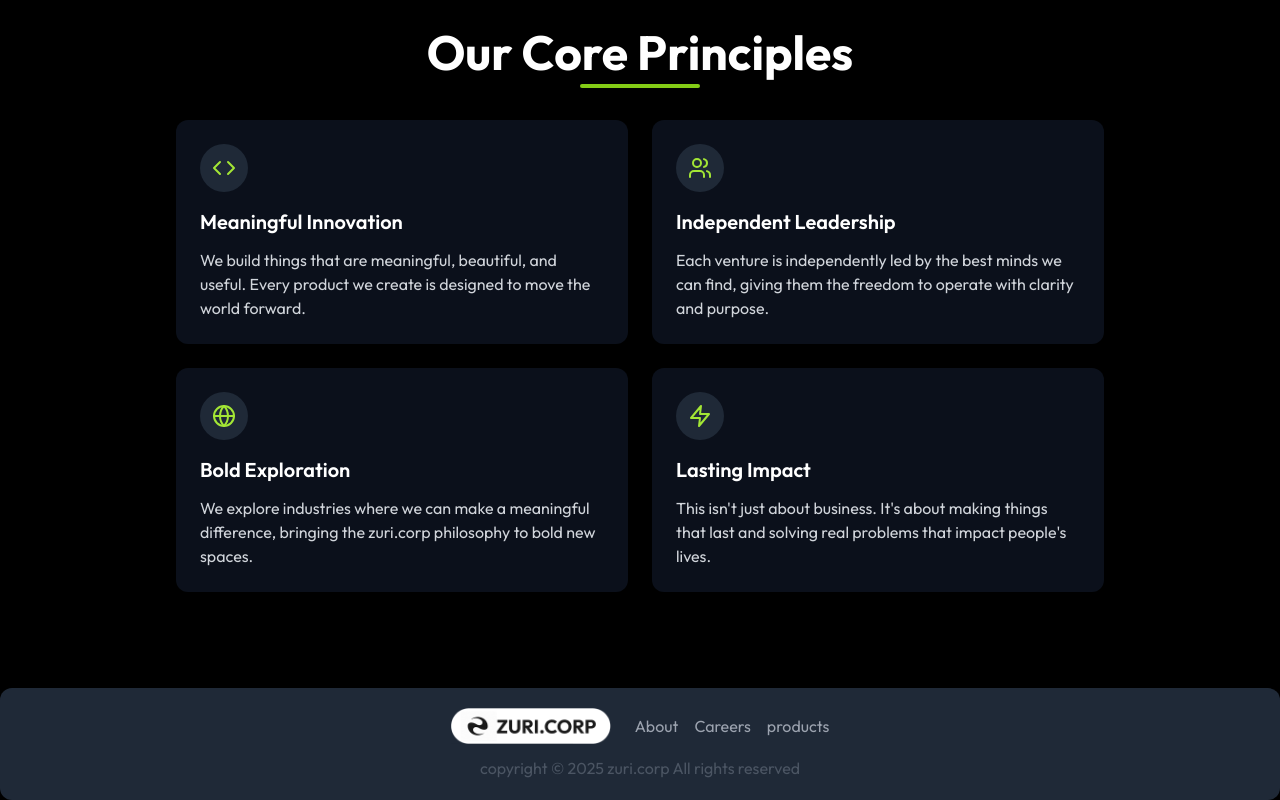
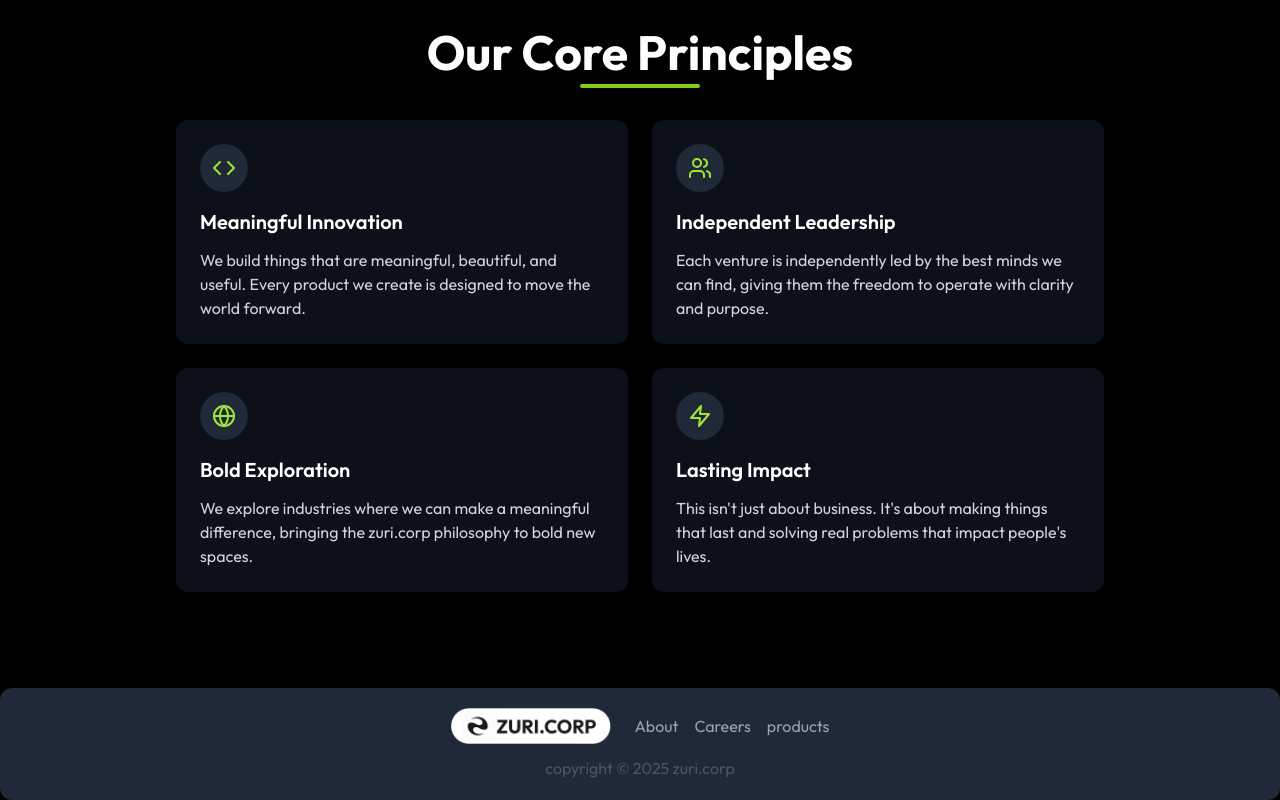
Before and after one commit to Oladotunlaniyan/zuri-landing, a React (Vite) app: page /about-us in a window 1280 px wide. Shown: the part 834-1634 px from the top of the page. Built offline with nearby package versions, Linux system fonts and the light colour scheme.

Commit message:
footer info changed

```diff
--- a/src/components/footer.tsx
+++ b/src/components/footer.tsx
@@ -51,7 +51,7 @@ export default function Footer() {
 					</div> */}
 				</div>
 				<div className="w-full text-center text-gray-600">
-					<p>copyright &copy; {new Date().getFullYear()} zuri.corp All rights reserved</p>
+					<p>copyright &copy; {new Date().getFullYear()} zuri.corp</p>
 				</div>
 			</div>
 		</footer>
```
